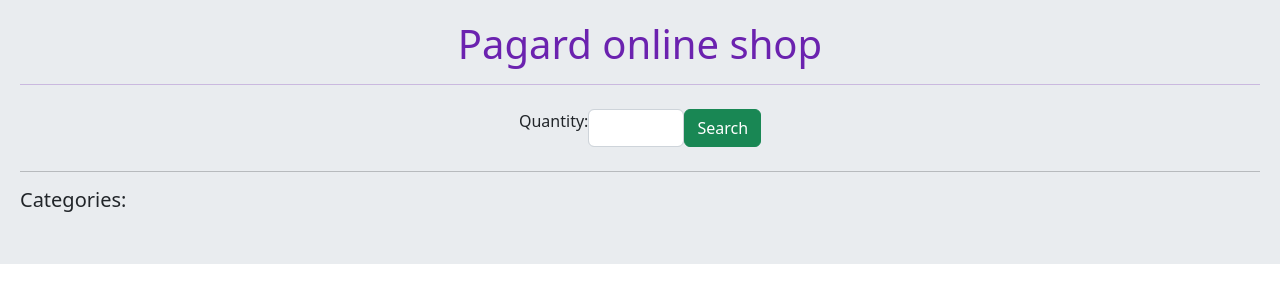
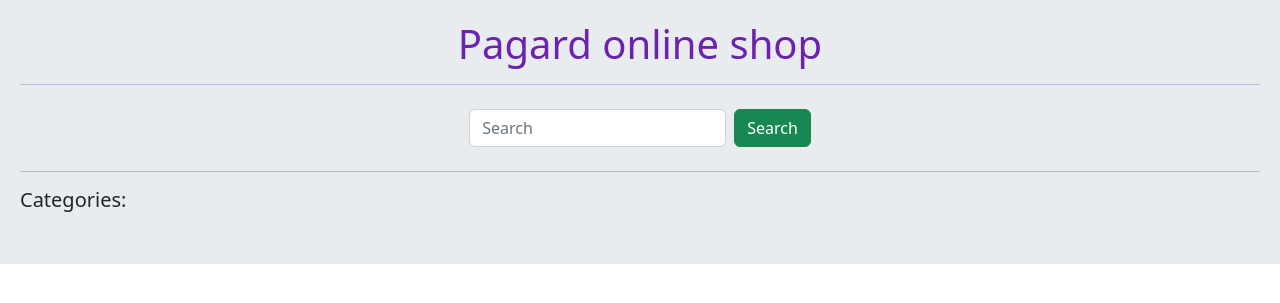
Before and after one commit to mohammadpagard/django-shop, a Django app: template home/templates/home/index.html in a window 1280 px wide. Shown: the part 56-359 px from the top of the page. Run offline with Django 4.2, Linux system fonts and the light colour scheme; the template is opened without the code that fills it: values that come from a table or form of the project are taken from there, others are empty.

Commit message:
Refactor(views:elastic & search form widget) & add readme.

```diff
--- a/home/templates/home/index.html
+++ b/home/templates/home/index.html
@@ -14,8 +14,7 @@
         <div class="container-fluid">
           <div class="collapse navbar-collapse justify-content-center" id="navbarSupportedContent">
             <form class="d-flex" role="search" action="">
-              <!-- <input class="form-control me-2" type="search" placeholder="Search" aria-label="Search" name="search"> -->
-              {{ form }}
+              <input class="form-control me-2" type="search" placeholder="Search" aria-label="Search" name="search">
               <button class="btn btn-success" type="submit">Search</button>
             </form>
           </div>
--- a/home/views.py
+++ b/home/views.py
@@ -20,7 +20,6 @@ class HomeView(View):
         # Elasticsearch
         results = {}
         if request.GET.get('search'):
-            results = ProductDocument.search().query('match', name=request.GET['search'])
             results = ProductDocument.search().filter('fuzzy', name=request.GET['search'])
 
         context = {
--- a/product/forms.py
+++ b/product/forms.py
@@ -2,4 +2,6 @@ from django import forms
 
 
 class ProductSearchForm(forms.Form):
-    search = forms.CharField()
+    search = forms.CharField(widget=forms.TextInput(
+        attrs={'class': 'form-control', 'placeholder': 'Search your item...'}
+    ))
```
Also changed, not shown: README.md (added).
